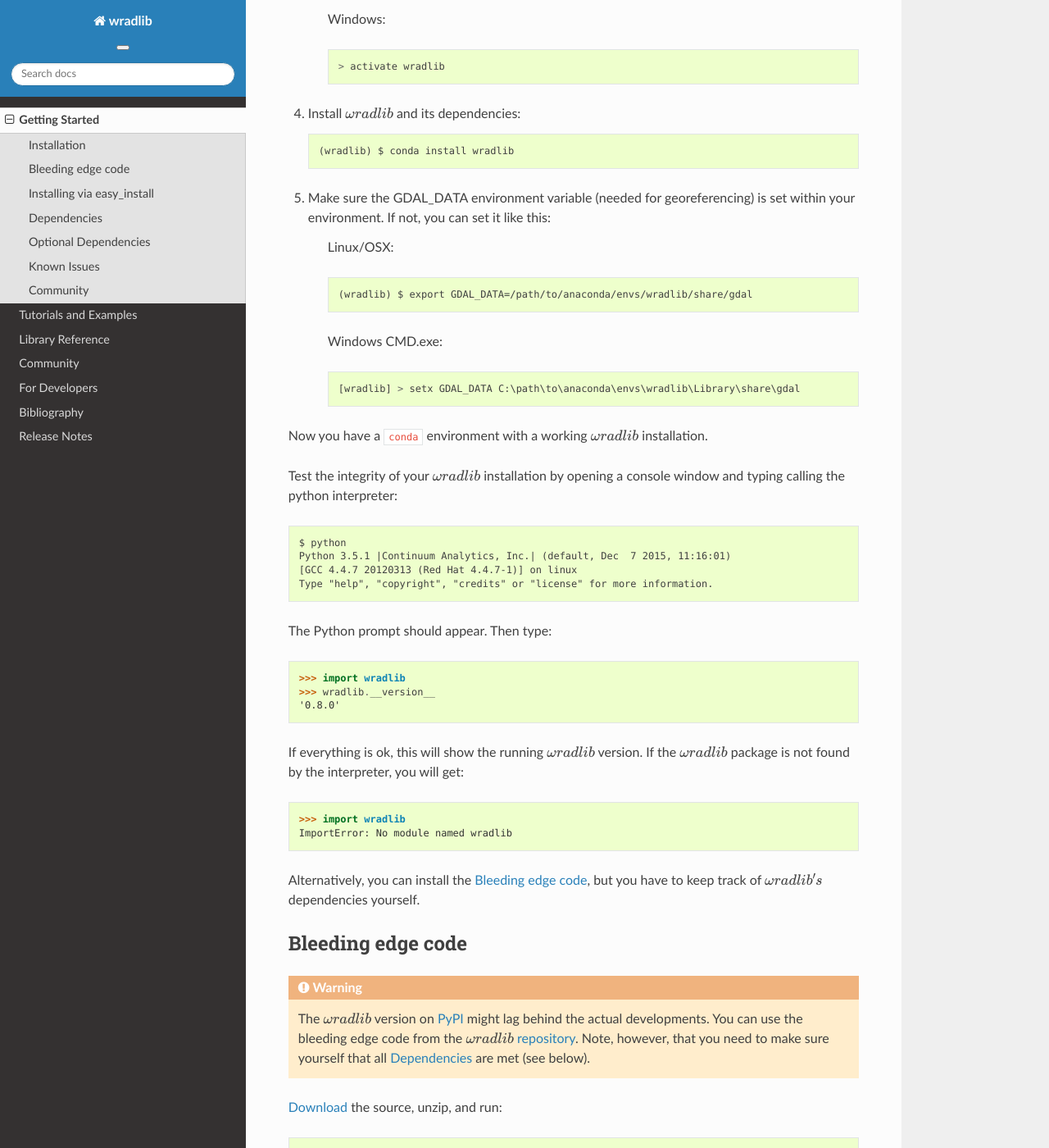
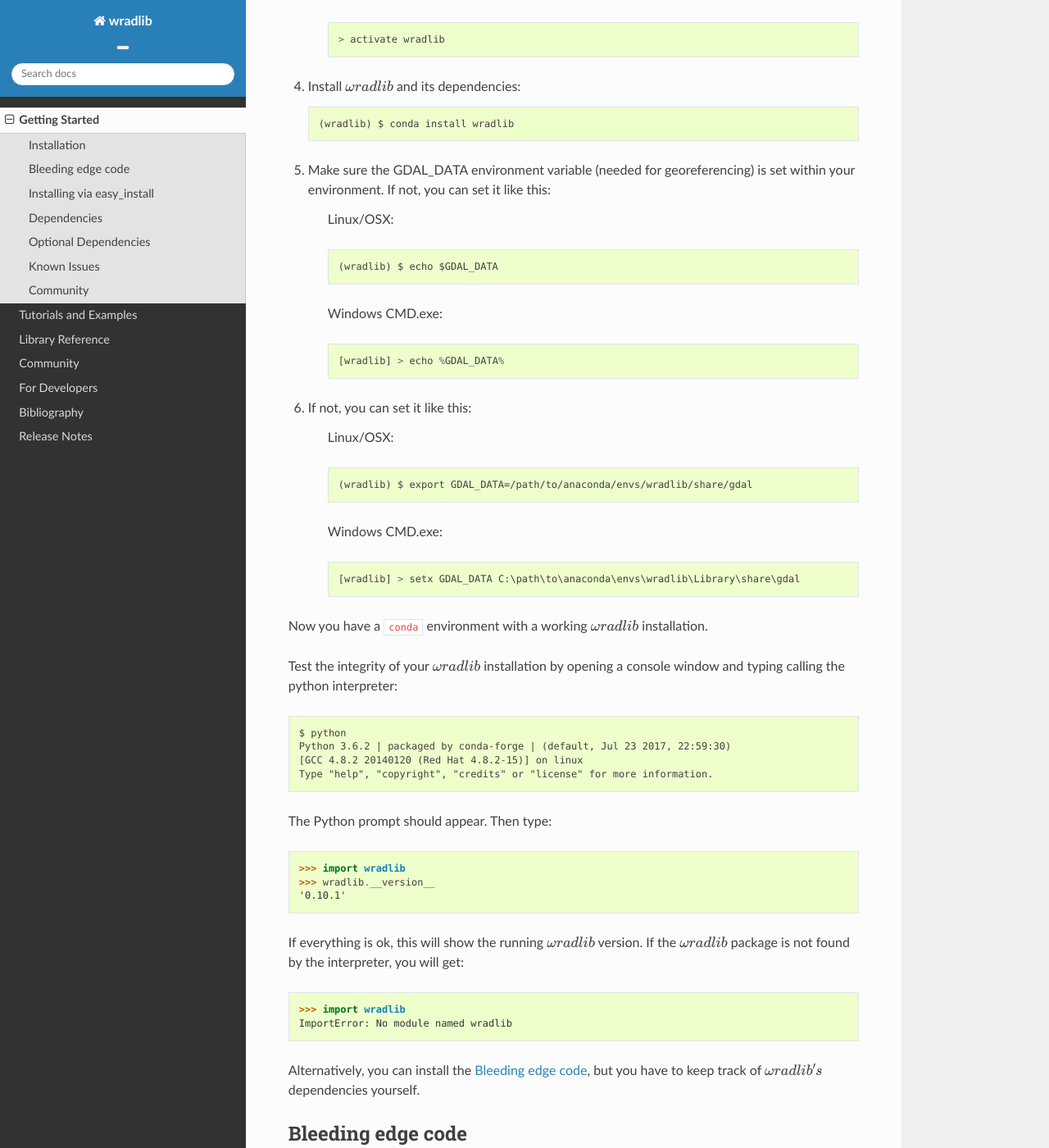
Before and after one commit to wradlib/wradlib, a Sphinx documentation site: the page built from doc/source/gettingstarted.rst, in a window 1280 px wide and 1400 px high, scrolled down 1014 px. Shown: the whole window at 82% size. Built offline with Sphinx 7.4.7 and the Read the Docs theme 2.0.0, drawn with Linux system fonts in a browser that asks for light colours; pages that are not in the unit, such as notebooks, are missing from menus; the version number could not be read and is left out; some of the changed text lies outside the part shown.

Commit message:
FIX: adapt docs, remove `cloning of root environment`

```diff
--- a/doc/source/gettingstarted.rst
+++ b/doc/source/gettingstarted.rst
@@ -18,15 +18,13 @@
 
 Now you can use the ``conda`` package and environment manager (`conda documentation <http://conda.pydata.org/docs/#>`_) to setup your :math:`\omega radlib` installation.
 
-#. Clone the root environment or create one from scratch::
-
-    $ conda create --name wradlib --clone root
-    or
-    $ conda create --name wradlib python=2.7
-
 #. Add the conda-forge channel, where :math:`\omega radlib` and its dependencies are located. Read more about the community effort `conda-forge <https://conda-forge.github.io/>`_::
 
     $ conda config --add channels conda-forge
+
+#. Create a new environment from scratch::
+
+    $ conda create --name wradlib python=3.6
 
 #. Activate the :math:`\omega radlib` environment
 
@@ -46,6 +44,16 @@
 
     Linux/OSX::
 
+        (wradlib) $ echo $GDAL_DATA
+
+    Windows CMD.exe::
+
+        [wradlib] > echo %GDAL_DATA%
+
+#. If not, you can set it like this:
+
+    Linux/OSX::
+
         (wradlib) $ export GDAL_DATA=/path/to/anaconda/envs/wradlib/share/gdal
 
     Windows CMD.exe::
@@ -57,15 +65,15 @@
 Test the integrity of your :math:`\omega radlib` installation by opening a console window and typing calling the python interpreter::
 
     $ python
-    Python 3.5.1 |Continuum Analytics, Inc.| (default, Dec  7 2015, 11:16:01)
-    [GCC 4.4.7 20120313 (Red Hat 4.4.7-1)] on linux
+    Python 3.6.2 | packaged by conda-forge | (default, Jul 23 2017, 22:59:30)
+    [GCC 4.8.2 20140120 (Red Hat 4.8.2-15)] on linux
     Type "help", "copyright", "credits" or "license" for more information.
 
 The Python prompt should appear. Then type::
 
     >>> import wradlib
     >>> wradlib.__version__
-    '0.8.0'
+    '0.10.1'
 
 If everything is ok, this will show the running :math:`\omega radlib` version. If the :math:`\omega radlib` package is not found by the interpreter, you will get::
 
```
